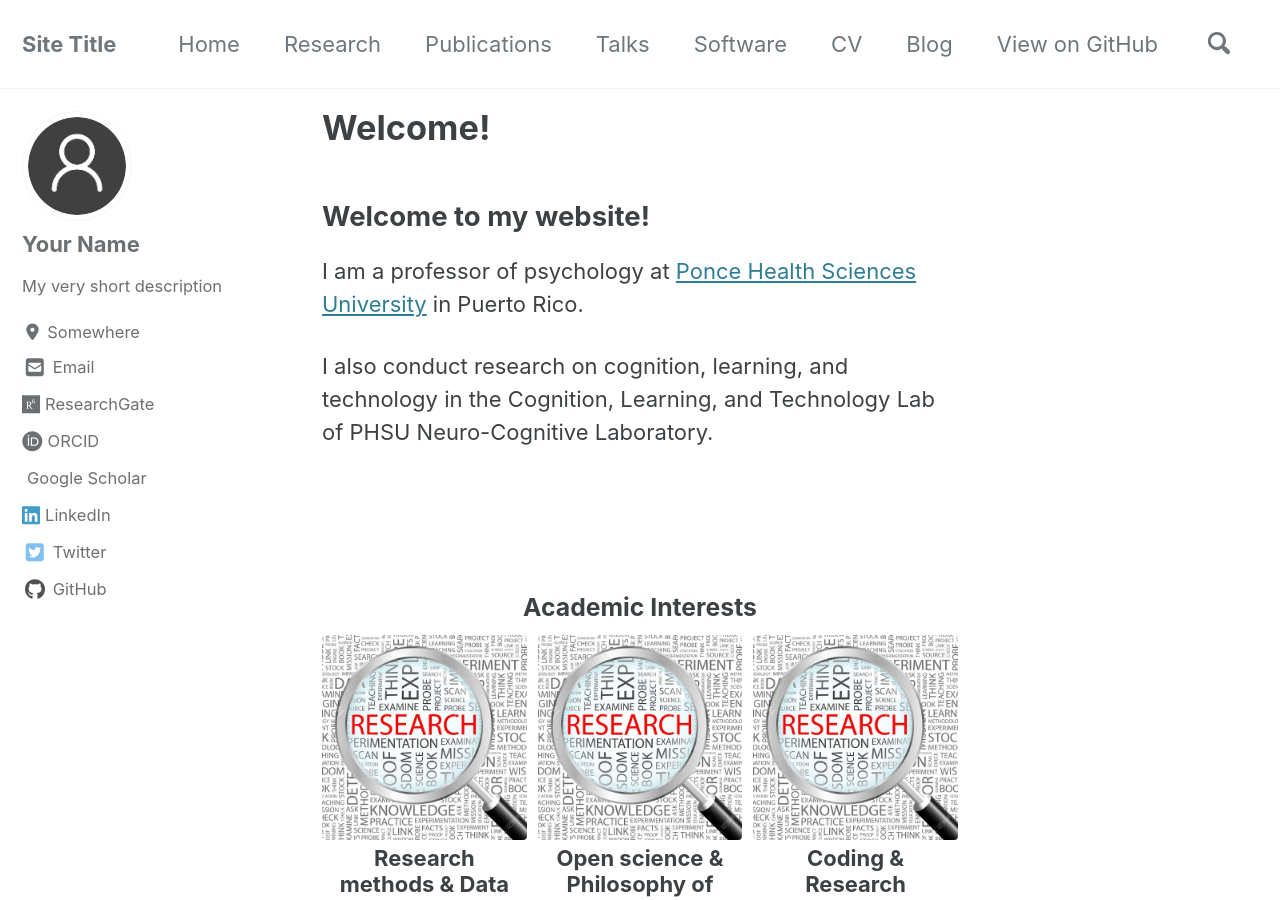
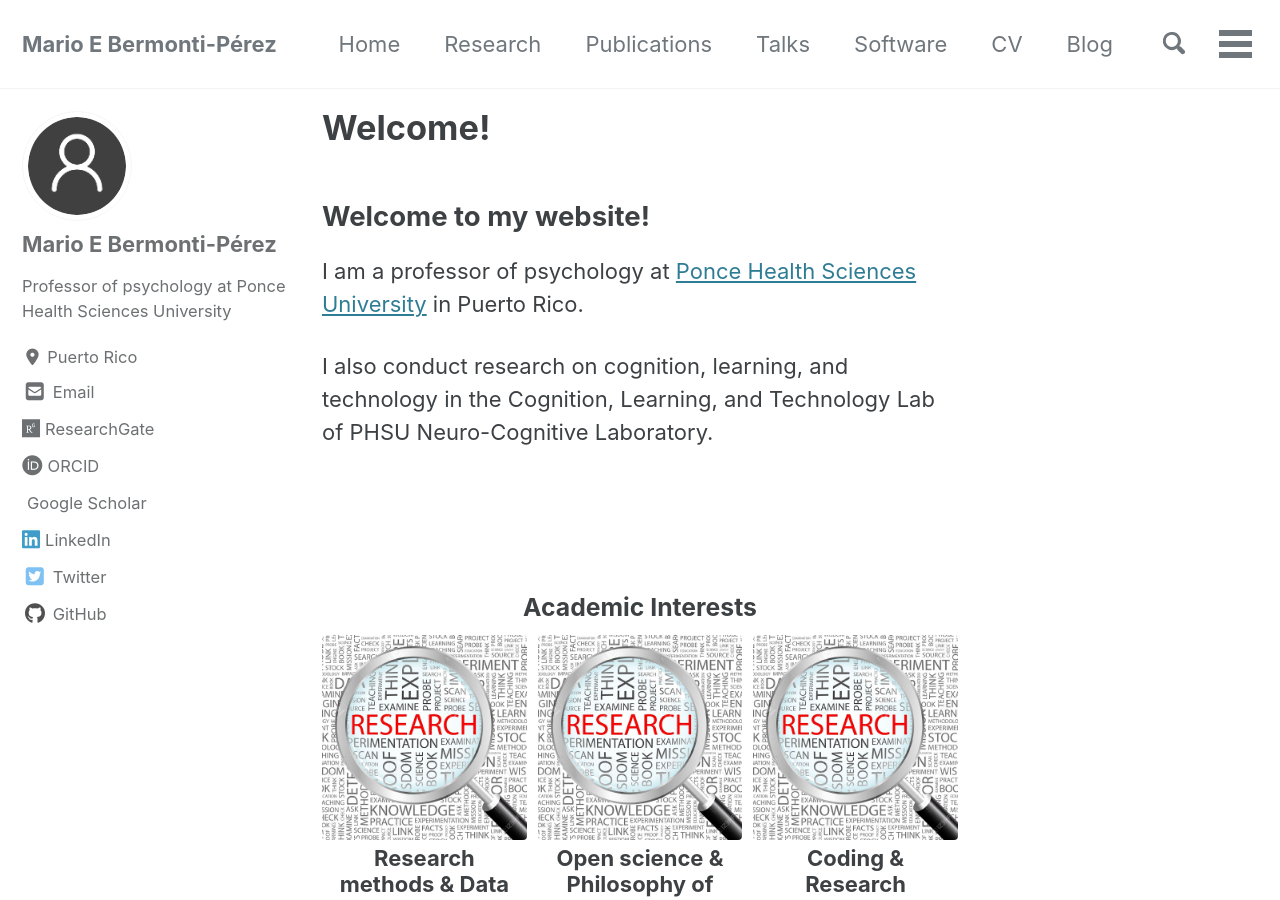
Before and after one commit to mario-bermonti/mario-bermonti.github.io, a Jekyll site: the page built from _pages/index.md, in a window 1280 px wide and 900 px high. Built offline with Jekyll 4.4.1, drawn with Linux system fonts in a browser that asks for light colours; cached includes are drawn as plain includes; nearby versions of some CDN libraries; a style sheet for code colours, icons or effects is not loaded; some of the changed text lies outside the part shown.

Commit message:
Add basic website and sidebar info

```diff
--- a/_config.yml
+++ b/_config.yml
@@ -12,42 +12,42 @@
 # Basic info
 ##################################################
 locale                   : "en-US"
-title                    : "Site Title"
+title                    : "Mario E Bermonti-Pérez"
 subtitle                 : # site tagline that appears below site title in masthead
 title_separator          : "-"
-name                     : "Your Name"
-description              : "An amazing website."
+name                     : "Mario E Bermonti-Pérez"
+description              : "My personal webpage and blog for sharing my academic information and ideas."
 
 # Site Author info
 ##################################################
 author:
-  name             : "Your Name"
+  name             : "Mario E Bermonti-Pérez"
   avatar           : "/assets/images/bio-photo.png"
-  bio              : "My very short description"
-  location: "Somewhere"
+  bio              : "Professor of psychology at Ponce Health Sciences University"
+  location: "Puerto Rico"
   #links that appear in the authors navigation sidebar
   links:
     - label: "Email"
       icon: "fas fa-fw fa-envelope-square fa-lg"
-      url: "mailto:your_email@email.com"
+      url: "mailto:mbermonti@psm.edu"
     - label: "ResearchGate"
       icon: "fab fa-researchgate fa-lg"
-      url: "https://www.researchgate.net/"
+      url: "https://www.researchgate.net/profile/Mario-Bermonti-Perez"
     - label: "ORCID"
       icon: "fab fa-orcid fa-lg"
-      url: "https://orcid.org/"
+      url: "https://orcid.org/0000-0001-5228-2538"
     - label: "Google Scholar"
       icon: "ai ai-google-scholar-square"
-      url: "https://scholar.google.com/"
+      url: "http://scholar.google.com/citations?user=4StcUcEAAAAJ&hl=en"
     - label: "LinkedIn"
       icon: "fab fa-linkedin fa-lg"
-      url: "https://LinkedIn.com/"
+      url: "https://pr.linkedin.com/in/mario-bermonti-p%C3%A9rez-286b943b"
     - label: "Twitter"
       icon: "fab fa-fw fa-twitter-square fa-lg"
-      url: "https://twitter.com/"
+      url: "https://mobile.twitter.com/m_bermonti"
     - label: "GitHub"
       icon: "fab fa-fw fa-github fa-lg"
-      url: "https://github.com/"
+      url: "https://github.com/mario-bermonti"
 
 # Social Sharing
 ##################################################
```
